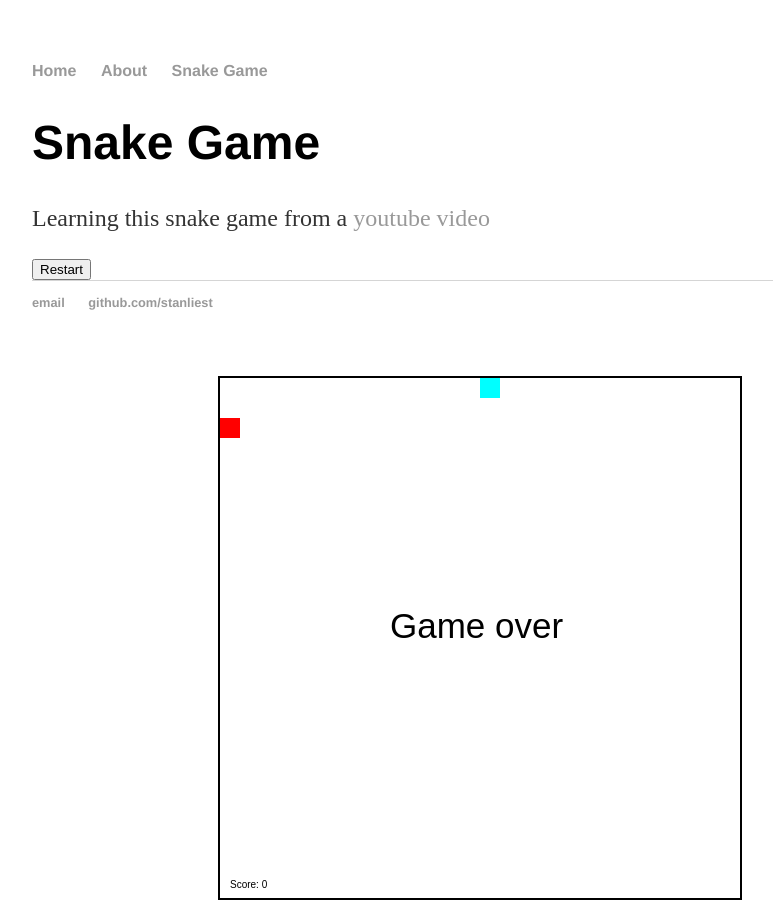
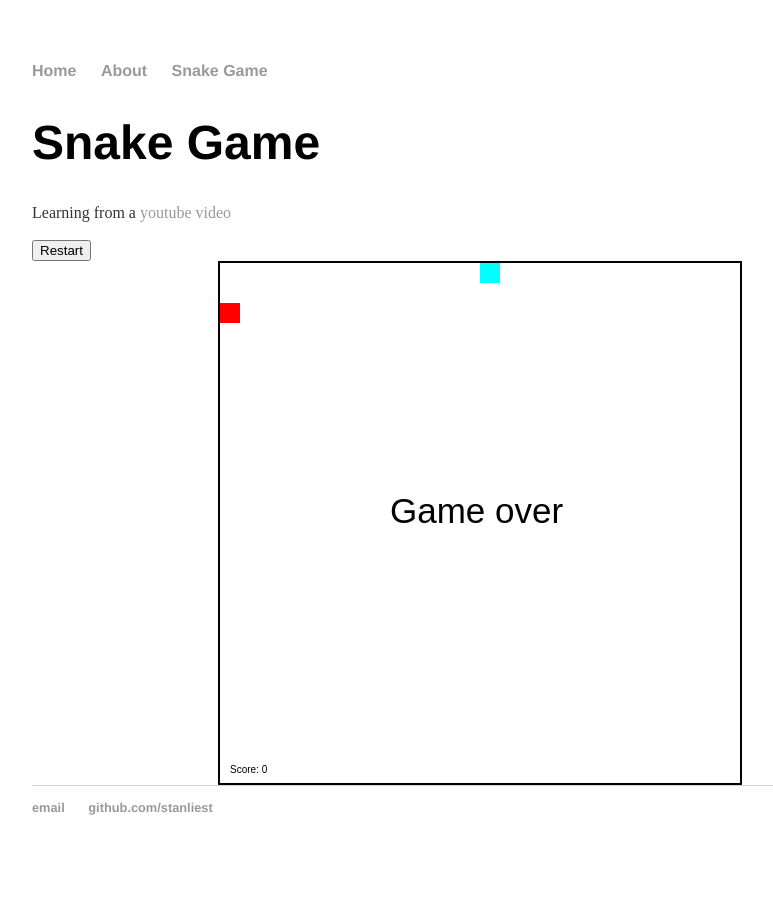
Before and after one commit to Stanliest/stanliest.github.com, a Jekyll site: the page built from snakeGame/index.html, in a window 1280 px wide. Shown: the whole page, without its empty margins (160-933 px from the left). Built offline with Jekyll 4.4.1, drawn with Linux system fonts in a browser that asks for light colours.

```diff
--- a/css/main.css
+++ b/css/main.css
@@ -3,7 +3,7 @@ body { margin: 60px auto; width: 70%; }
 a { text-decoration: none; color: #999; }
 a:hover { text-decoration: underline; }
 
-p, ul { font-size: 1.5em; line-height: 1.4em; color: #333; }
+p, ul { font-size: 1.0em; line-height: 1.4em; color: #333; }
 
 h1, h2, h3, h4 { font-family: 'Helvetica', 'Arial', 'Sans-Serif'; }
 h1 { font-size: 3em;  }
--- a/snakeGame/index.html
+++ b/snakeGame/index.html
@@ -6,10 +6,10 @@ title: Snake game
     <style>
     canvas {
         display: block;
-        position: absolute;
+        /* position: absolute; */
         border: 2px solid #000;
         margin: auto;
-        top: 230;
+        top: 0;
         bottom: 0;
         right: 0;
         left: 0;
@@ -18,10 +18,10 @@ title: Snake game
 
     <div class="snakeGame">
         <h1>Snake Game</h1>
-        <p> Learning this snake game from a
+        <p> Learning from a
             <a href="https://www.youtube.com/watch?v=uU5YPIvJ24Y">youtube video</a></p>
-        <button restart="main()">Restart</button>
 
+        <button onclick="canvasRestart()">Restart</button>
         <script src="snakeGame.js"></script>
 
     </div>
--- a/snakeGame/snakeGame.js
+++ b/snakeGame/snakeGame.js
@@ -73,15 +73,15 @@ function setFood() {
 var canvas, ctx, keystate, frames;
 
 function main() {
+    die = false;
+    frames = 0;
+    keystate = {};
+
     canvas = document.createElement("canvas");
     canvas.width = COLS*20;
     canvas.height = ROWS*20;
     ctx = canvas.getContext("2d");
-    ctx2 = canvas.getContext("2d");
     document.body.appendChild(canvas);
-
-    frames = 0;
-    keystate = {};
 
     // keeps track of the keyboard input
     document.addEventListener("keydown", function(evt) {
@@ -93,6 +93,11 @@ function main() {
 
     init();
     loop();
+}
+
+function canvasRestart() {
+    document.body.removeChild(canvas);
+    main();
 }
 
 function init() {
@@ -203,11 +208,12 @@ function draw() {
     ctx.fillText("Score: " + score, 10, canvas.height - 10);
 
     if (die) {
-        ctx2.font = "35px Arial";
-        ctx2.fillStyle = "#000";
-        ctx2.fillText("Game over", 170, 260);
+        ctx.font = "35px Arial";
+        ctx.fillStyle = "#000";
+        ctx.fillText("Game over", 170, 260);
+        keystate[evt.keyCode] = false; // disable key
     }
 }
 
 
-main();
+main(); // first game
```
